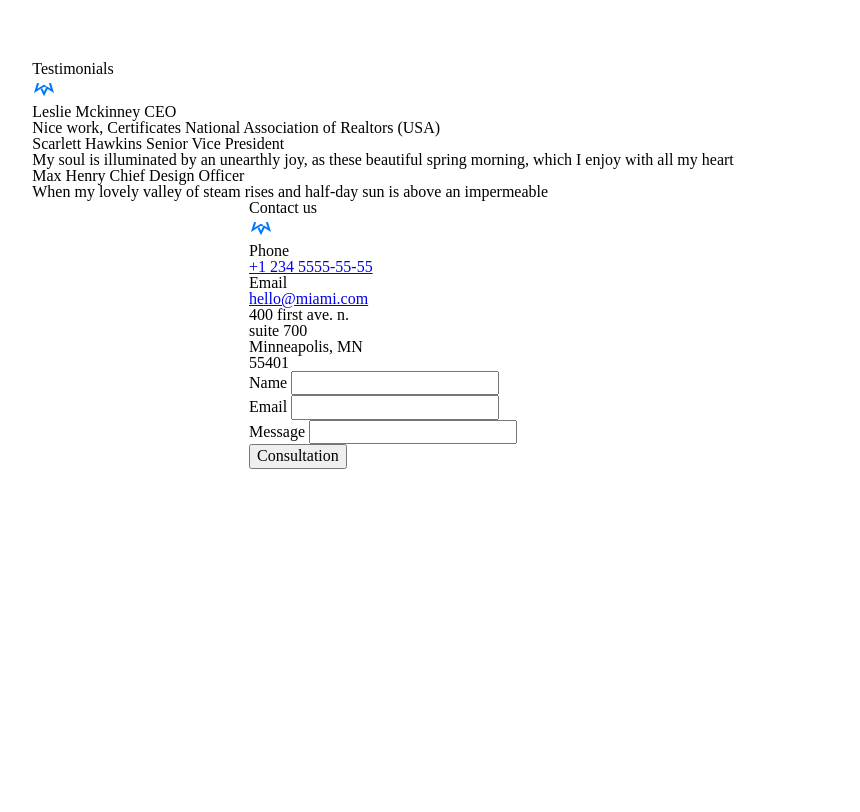
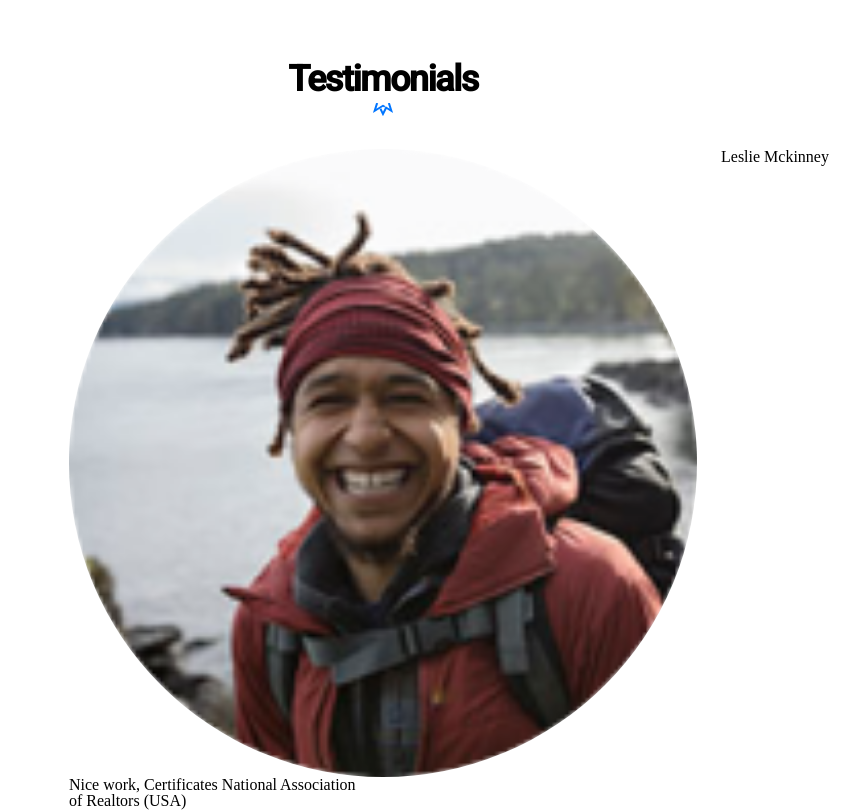
Before and after one commit to den-dombrovskyi/miamiLanding, a website: page index.html in a window 1280 px wide. Shown: the part 2348-3160 px from the top of the page, without its empty margins (257-1117 px from the left). Before the commit the page ends 2900 px from the top, so only its background shows below. Drawn offline with nearby package versions, Linux system fonts and the light colour scheme.

Commit message:
Started creating a testimonials block

```diff
--- a/index.html
+++ b/index.html
@@ -215,6 +215,7 @@
         </div>
         <div class="testimonials__box-cards">
           <div class="testimonials__cards">
+            <img class="testimonials__image" src="./image/photoCards/leslieMckinney.png" alt="LeslieMckinney">
             <span class="testimonials__cards-name">Leslie Mckinney</span>
             <span class="testimonials__cards-position">CEO</span>
             <p class="testimonials__cards-text">
@@ -222,6 +223,7 @@
             </p>
           </div>
           <div class="testimonials__cards">
+            <img class="testimonials__image" src="./image/photoCards/scarlettHawkins.png" alt="ScarlettHawkins">
             <span class="testimonials__cards-name">Scarlett Hawkins</span>
             <span class="testimonials__cards-position">
               Senior Vice President
@@ -232,6 +234,7 @@
             </p>
           </div>
           <div class="testimonials__cards">
+            <img class="testimonials__image" src="./image/photoCards/maxHenry.png" alt="MaxHenry">
             <span class="testimonials__cards-name">Max Henry</span>
             <span class="testimonials__cards-position">
               Chief Design Officer
--- a/styles/gallery.scss
+++ b/styles/gallery.scss
@@ -3,9 +3,9 @@
   display: block;
   &__box-title {
     display: flex;
+    flex-direction: column;
     justify-content: center;
     align-items: center;
-    flex-direction: column;
     width: 280px;
     padding: 0 20px 26px 20px;
   }
--- a/styles/testimonials.scss
+++ b/styles/testimonials.scss
@@ -0,0 +1,38 @@
+@import "./variables.scss";
+.testimonials {
+  display: block;
+  &__box-title {
+    display: flex;
+    flex-direction: column;
+    justify-content: center;
+    align-items: center;
+    width: 100hc;
+    margin-bottom: 28px;
+  }
+  &__title {
+    font-family: "Roboto", sans-serif;
+    font-weight: 700;
+    font-size: 36px;
+    letter-spacing: -1.5px;
+  }
+  &__box-cards {
+    display: block;
+  }
+  &__cards {
+    display: grid;
+    grid-template-columns: repeat(4, 1fr);
+    column-gap: 24px;
+    margin-bottom: 28px;
+  }
+  &__image {
+    width: 100%;
+    grid-column: 2/4;
+    border-radius: 50%;
+    transition: transform 0.3s;
+
+    &:hover {
+      transform: scale(1.2);
+
+    }
+  }
+}
```
Also changed, not shown: image/photoCards/leslieMckinney.png (added), image/photoCards/maxHenry.png (added), image/photoCards/scarlettHawkins.png (added), styles.css, 1 other file.
